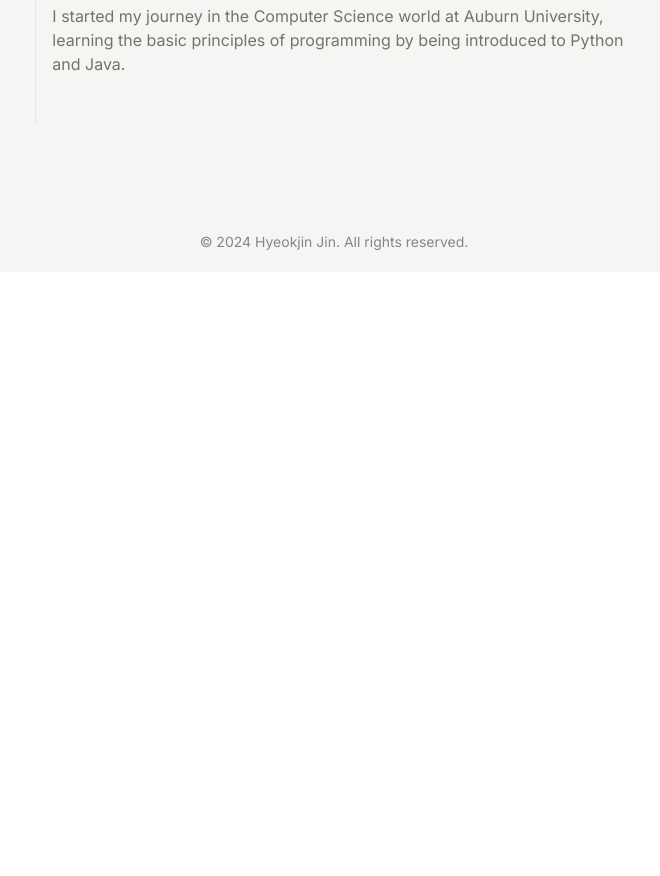
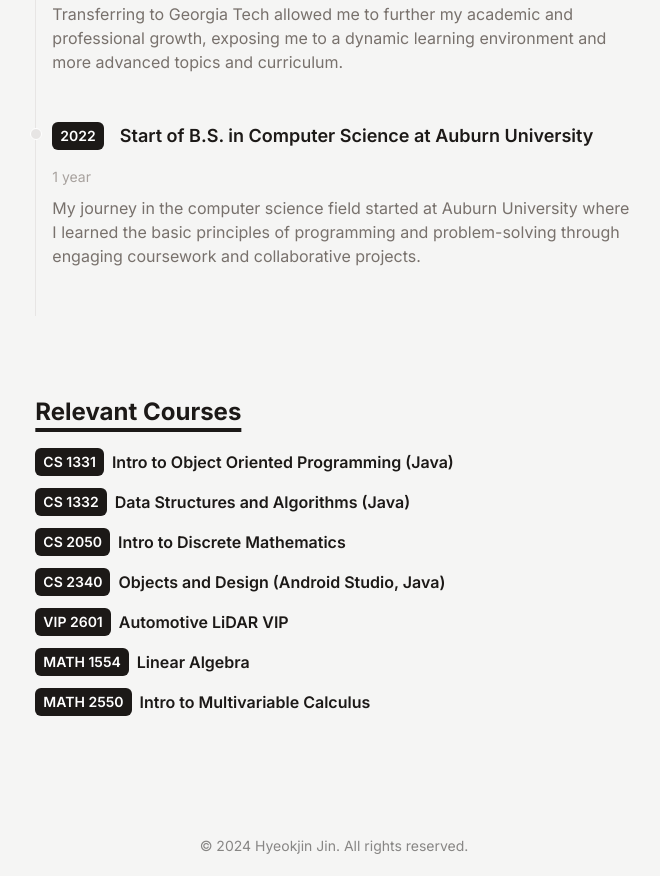
Before and after one commit to hyeokjinjin/hyeokjinjin.github.io, a React (Vite) app: page / in a window 1280 px wide. Shown: the part 1820-2696 px from the top of the page, without its empty margins (306-966 px from the left). Before the commit the page ends 2092 px from the top, so only its background shows below. Built offline with nearby package versions, Linux system fonts and the light colour scheme.

Commit message:
Added Courses & Updated Items

```diff
--- a/src/App.jsx
+++ b/src/App.jsx
@@ -5,6 +5,7 @@
 import Timeline from './components/Timeline'
 import Footer from './components/Footer'
 import About from './components/About'
+import Courses from './components/Courses'
 
 function App() {
 	const [theme, setTheme] = useState(null);
@@ -85,6 +86,7 @@
 					<Portfolio />
 					<About />
 					<Timeline />
+					<Courses />
 					<Footer />
 				</div>
 			</div>
--- a/src/components/About.jsx
+++ b/src/components/About.jsx
@@ -6,7 +6,9 @@
         <div className="flex flex-col md:flex-row justify-center my-20">
             <div className="w-full md:w-7/12">
                 <Title>About</Title>
-                <p className='text-md max-w-xl mb-6'>I'm a third-year B.S. Computer Science student at Georgia Institute of Technology.</p>
+                <p className='text-md max-w-xl mb-6'>My name is Hyeokjin Jin, currently a third year B.S. Computer Science student at the Georgia Institute of Technology. My current interest is to develop applications whether they are used for fun or for solving real world problems. While I am passionate about this area, I am always eager to explore the vast field of computer science.</p>
+                <p className='text-md max-w-xl mb-6'>Beyond school and work, my hobbies include practicing bass guitar, listening to a diverse range of genres of music, playing video games with friends, and catching up on the latest anime, K-drama, or TV shows.</p>
+                <p className='text-md max-w-xl mb-6'>I am currently seeking software engineering intern opportunities. Please feel free to contact me at hjin307(at)gatech(dot)edu.</p>
             </div>
         </div>
     )
--- /dev/null
+++ b/src/components/Courses.jsx
@@ -0,0 +1,22 @@
+import React from 'react';
+import course from './data/course';
+import CoursesItem from './CoursesItem';
+import Title from './Title';
+
+function Courses() {
+    return (
+        <div className="flex flex-col md:flex-row justify-center my-20">
+            <div className="w-full md:w-7/12">
+                <Title>Relevant Courses</Title>
+                {course.map(item => (
+                    <CoursesItem
+                        name={item.name}
+                        desc={item.desc}
+                    />
+                ))}
+            </div>
+        </div>
+    )
+}
+
+export default Courses;
--- /dev/null
+++ b/src/components/CoursesItem.jsx
@@ -0,0 +1,16 @@
+import React from 'react';
+
+function CoursesItem({name, desc}) {
+    return (
+        <p className="flex flex-wrap gap-1 sm:gap-2 flex-col sm:flex-row items-center justify-start text-xs sm:text-sm mb-3">
+            <span className="inline-block px-2 py-1 font-semibold text-white dark:text-stone-900 bg-stone-900 dark:bg-white rounded-md">
+                {name}
+            </span>
+            <h3 className="text-base font-semibold text-stone-900 dark:text-white">
+                {desc}
+            </h3>
+        </p>
+    )
+}
+
+export default CoursesItem;
--- /dev/null
+++ b/src/components/data/course.js
@@ -0,0 +1,30 @@
+export default[
+    {
+        name: 'CS 1331',
+        desc: 'Intro to Object Oriented Programming (Java)',
+    },
+    {
+        name: 'CS 1332',
+        desc: 'Data Structures and Algorithms (Java)',
+    },
+    {
+        name: 'CS 2050',
+        desc: 'Intro to Discrete Mathematics',
+    },
+    {
+        name: 'CS 2340',
+        desc: 'Objects and Design (Android Studio, Java)',
+    },
+    {
+        name: 'VIP 2601',
+        desc: 'Automotive LiDAR VIP',
+    },
+    {
+        name: 'MATH 1554',
+        desc: 'Linear Algebra',
+    },
+    {
+        name: 'MATH 2550',
+        desc: 'Intro to Multivariable Calculus',
+    },
+]
--- a/src/components/data/timeline.js
+++ b/src/components/data/timeline.js
@@ -1,14 +1,14 @@
 export default[
     {
         year: '2023',
-        title: 'Continued Bachelor\'s Degree in Computer Science at Georgia Institute of Technology',
+        title: 'Continuation of B.S. in Computer Science at Georgia Institute of Technology',
         duration: 'Ongoing',
-        details: 'I transferred to Georgia Tech in order to continue pursuing my Bachelor\'s degree in Computer Science with more rigorous curriculum.',
+        details: 'Transferring to Georgia Tech allowed me to further my academic and professional growth, exposing me to a dynamic learning environment and more advanced topics and curriculum.',
     },
     {
         year: '2022',
-        title: 'Started Bachelor\'s Degree in Computer Science at Auburn University',
+        title: 'Start of B.S. in Computer Science at Auburn University',
         duration: '1 year',
-        details: 'I started my journey in the Computer Science world at Auburn University, learning the basic principles of programming by being introduced to Python and Java.',
+        details: 'My journey in the computer science field started at Auburn University where I learned the basic principles of programming and problem-solving through engaging coursework and collaborative projects.',
     },
 ]
```
